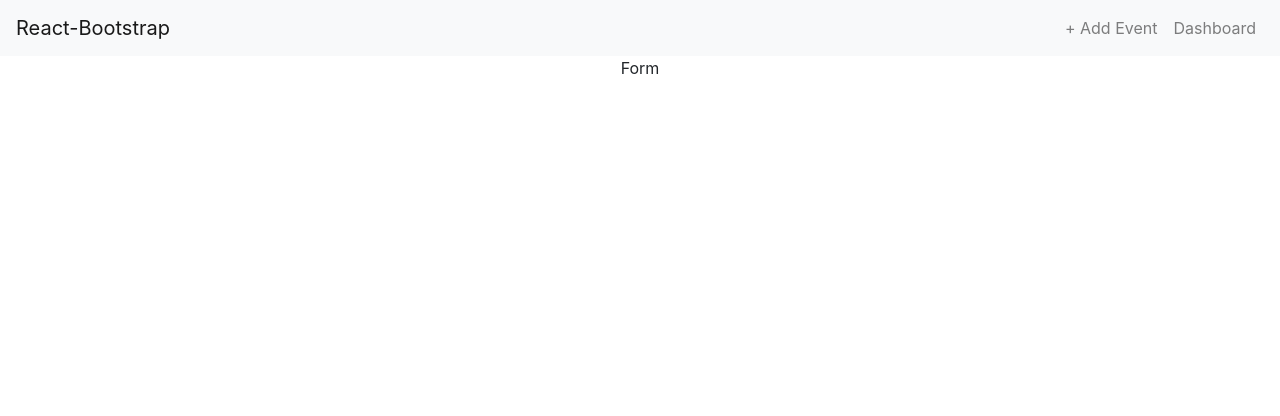
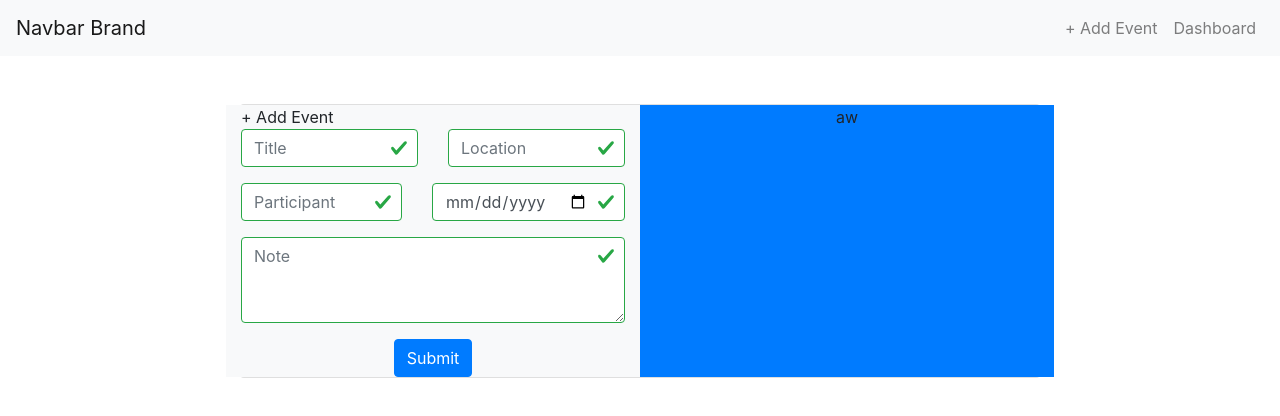
Before and after one commit to abamakbar07/NashtaGlobalUtama, a React (Create React App) app in the folder client/: page /add-event in a window 1280 px wide. Shown: the top 416 px of the page. Built offline with nearby package versions, Linux system fonts and the light colour scheme.

Commit message:
add form addEvent

```diff
--- a/client/src/pages/components/Navbar.js
+++ b/client/src/pages/components/Navbar.js
@@ -5,7 +5,7 @@ const NavBar = () => {
    return (
       <div className="Navbar">
          <Navbar bg="light" expand="lg">
-            <Navbar.Brand href="/">React-Bootstrap</Navbar.Brand>
+            <Navbar.Brand href="/">Navbar Brand</Navbar.Brand>
             <Navbar.Toggle aria-controls="basic-navbar-nav" />
             <Navbar.Collapse id="basic-navbar-nav">
             <Nav className="ml-auto">
--- a/client/src/pages/form/FormAddEvent.js
+++ b/client/src/pages/form/FormAddEvent.js
@@ -1,9 +1,46 @@
 import React from 'react'
+import { Card, Col, Row, Form, Button } from 'react-bootstrap';
 
 const FormAddEvent = () => {
    return (
      <div className="FormAddEvent">
-        Form
+       <Row className="justify-content-center p-0 m-0 pt-5">
+         <Card style={{ width: "50rem" }}>
+           <Row>
+             <Col className="bg-light" md={6}>
+               <div className="text-left">+ Add Event</div>
+               <Form validated>
+                  <Form.Group as={Row}>
+                     <Col>
+                        <Form.Control placeholder="Title" />
+                     </Col>
+                     <Col>
+                        <Form.Control placeholder="Location" />
+                     </Col>
+                  </Form.Group>
+                  <Form.Group as={Row}>
+                     <Col>
+                        <Form.Control placeholder="Participant" />
+                     </Col>
+                     <Col>
+                        <Form.Control placeholder="Date" type="date" />
+                     </Col>
+                  </Form.Group>
+                  <Form.Group>
+                     <Form.Control placeholder="Note" as="textarea" rows={3} />
+                  </Form.Group>
+
+                  <Button variant="primary" type="submit">
+                     Submit
+                  </Button>
+                  </Form>
+             </Col>
+             <Col className="bg-primary" md={6}>
+               aw
+             </Col>
+           </Row>
+         </Card>
+       </Row>
      </div>
    );
 }
```
